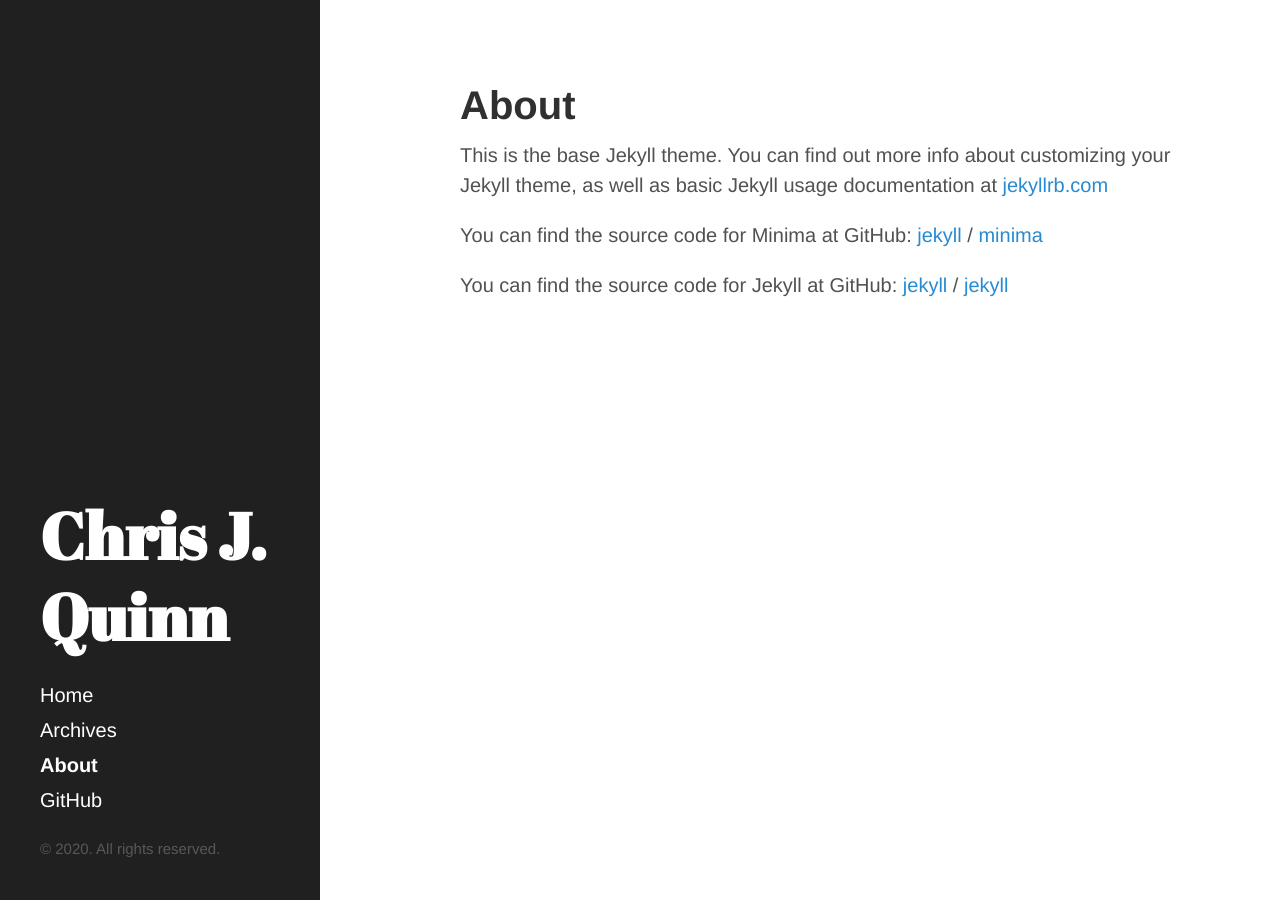
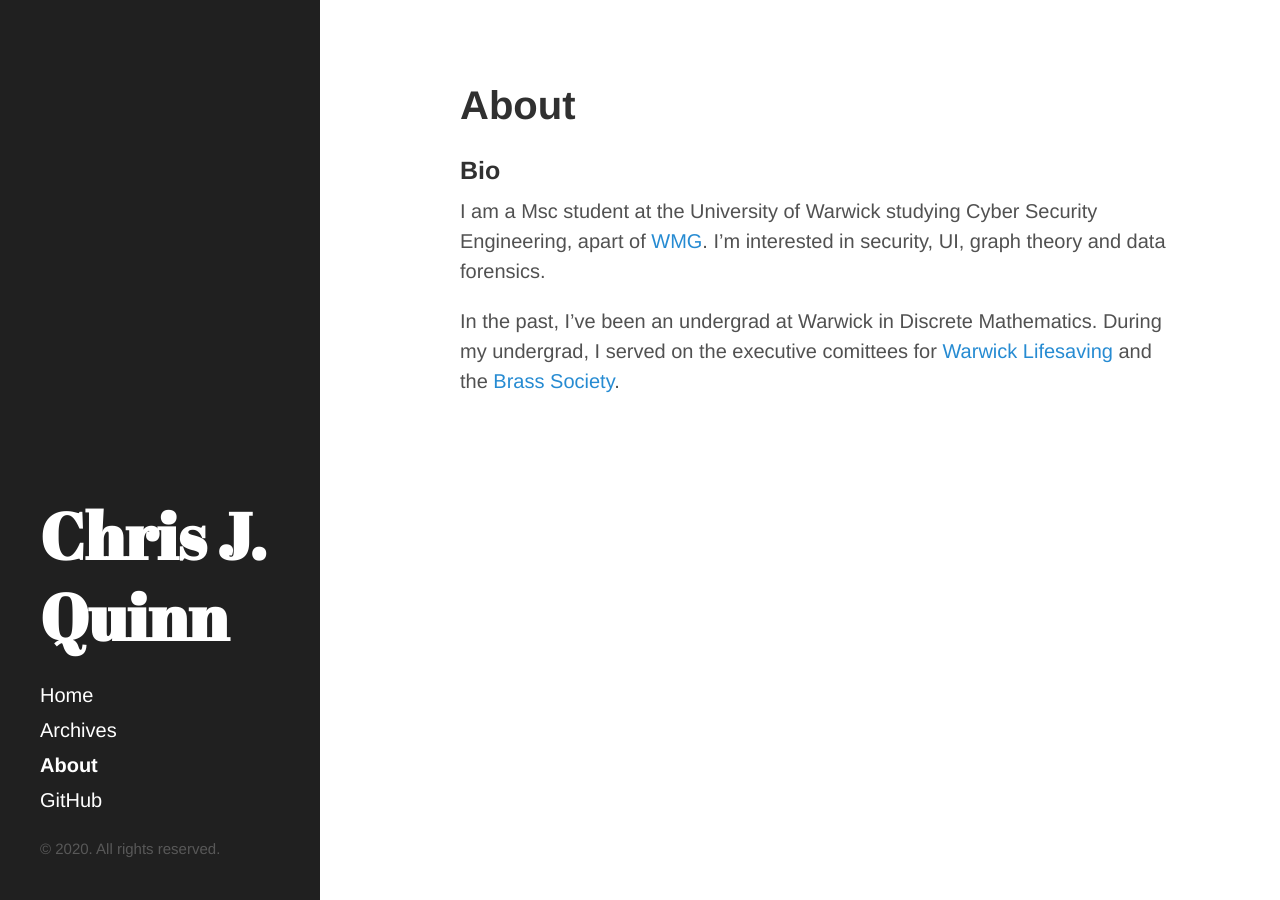
Before and after one commit to chrisjquinn/chrisjquinn.github.io, a Jekyll site: the page built from about.md, in a window 1280 px wide. Built offline with Jekyll 4.4.1, drawn with Linux system fonts in a browser that asks for light colours.

Commit message:
Populated a basic about page

```diff
--- a/_includes/sidebar.html
+++ b/_includes/sidebar.html
@@ -13,7 +13,11 @@
     </div>
 
     <nav class="sidebar-nav">
-      <a class="sidebar-nav-item{% if page.url == site.baseurl %} active{% endif %}" href="/">Home</a>
+      {% if page.url == site.baseurl %}
+      <a class="sidebar-nav-item active " href="/">Home</a>
+      {% else %}
+      <a class="sidebar-nav-item" href="/">Home</a>
+      {% endif %}
 
 <!--       <a class="sidebar-nav-item{% if page.url == site.baseurl %} active{% endif %}" href="{{ site.baseurl }}">Home</a> -->
 
--- a/about.md
+++ b/about.md
@@ -4,15 +4,9 @@ title: About
 permalink: /about/
 ---
 
-This is the base Jekyll theme. You can find out more info about customizing your Jekyll theme, as well as basic Jekyll usage documentation at [jekyllrb.com](https://jekyllrb.com/)
 
-You can find the source code for Minima at GitHub:
-[jekyll][jekyll-organization] /
-[minima](https://github.com/jekyll/minima)
-
-You can find the source code for Jekyll at GitHub:
-[jekyll][jekyll-organization] /
-[jekyll](https://github.com/jekyll/jekyll)
+## Bio
+I am a Msc student at the University of Warwick studying Cyber Security Engineering, apart of <a href="https://warwick.ac.uk/fac/sci/wmg/" target="_blank">WMG</a>. I'm interested in security, UI, graph theory and data forensics.
 
 
-[jekyll-organization]: https://github.com/jekyll
+In the past, I've been an undergrad at Warwick in Discrete Mathematics. During my undergrad, I served on the executive comittees for <a href="https://www.warwicklifesaving.co.uk" target="_blank">Warwick Lifesaving</a> and the <a href="https://www.brasssoc.com" target="_blank">Brass Society</a>.
```
